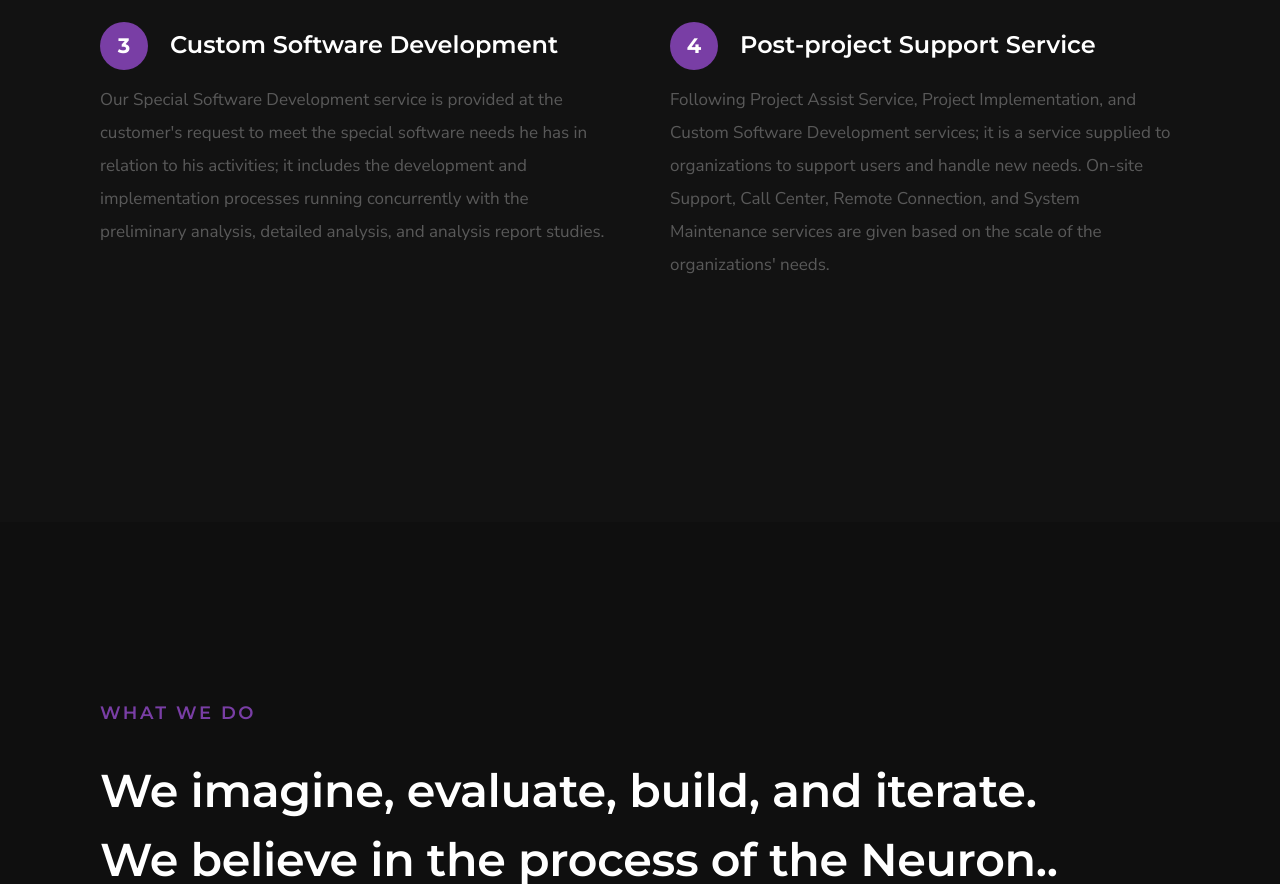
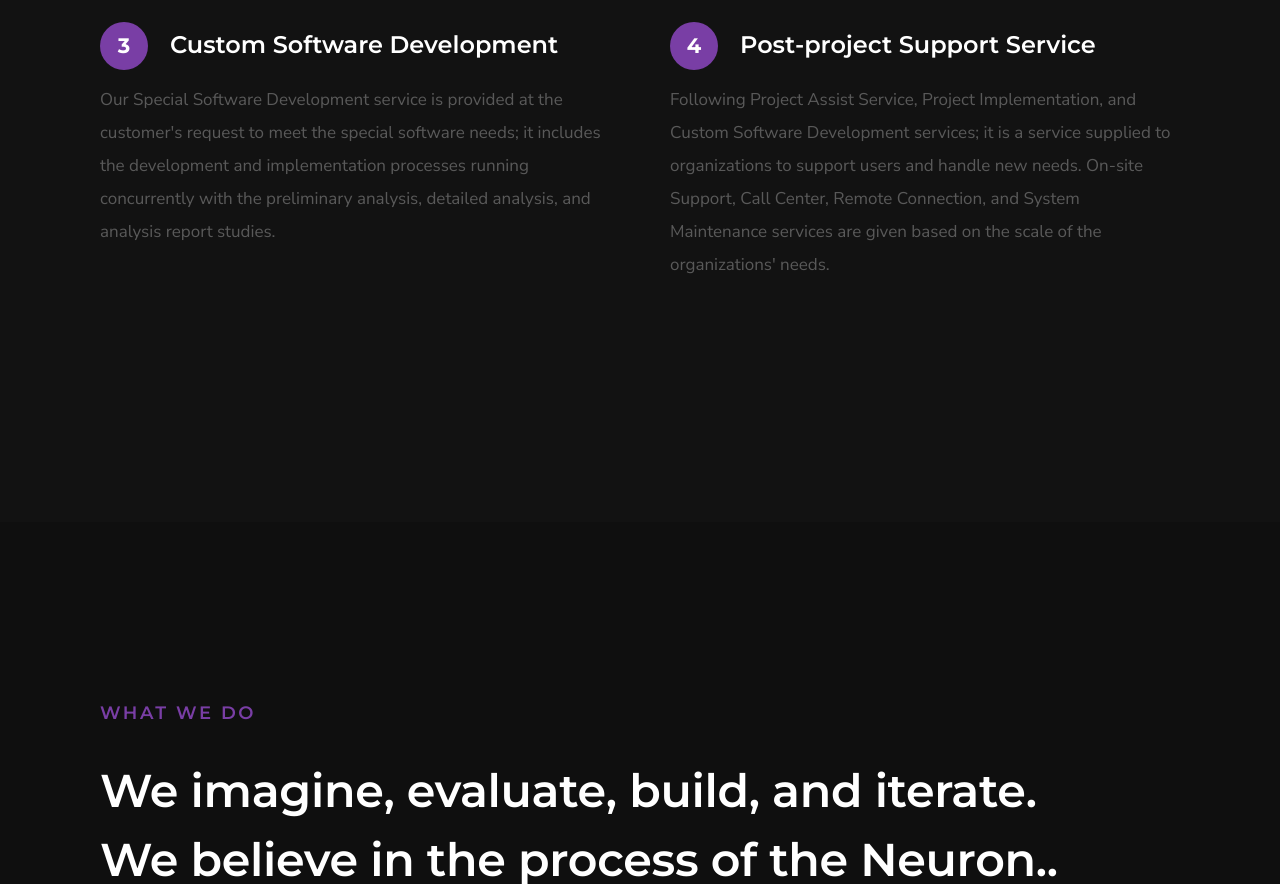
Before and after one commit to Neurtion/neurtion.github.io, a plain HTML site: page index.html in a window 1280 px wide. Shown: the part 1694-2578 px from the top of the page. Drawn offline with Linux system fonts and the light colour scheme; files whose address does not match are found by name.

Commit message:
Update index.html

```diff
--- a/index.html
+++ b/index.html
@@ -208,7 +208,7 @@ Web Design, Brand Identity, Marketing">
                     <div class="item-process__text">
                         <h4 class="item-title">Custom Software Development</h4>
                         <p>
-                            Our Special Software Development service is provided at the customer's request to meet the special software needs he has in relation to his activities; it includes the development and implementation processes running concurrently with the preliminary analysis, detailed analysis, and analysis report studies.
+                          Our Special Software Development service is provided at the customer's request to meet the special software needs; it includes the development and implementation processes running concurrently with the preliminary analysis, detailed analysis, and analysis report studies.
                         </p>
                     </div>
                 </div>
```
